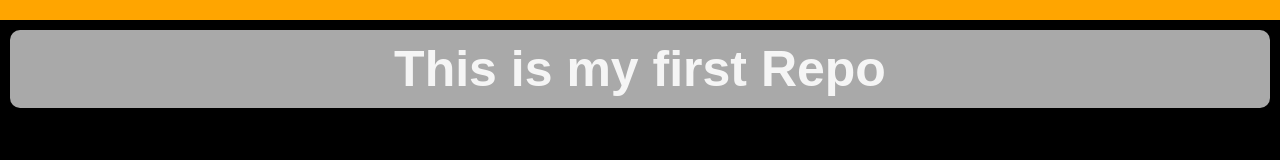
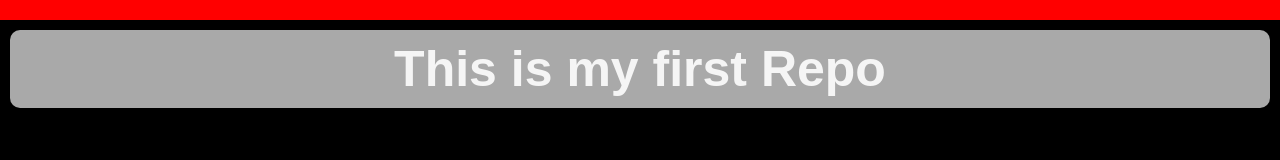
Before and after one commit to remix2021687/Test-Repo, a plain HTML site: page index.html in a window 1280 px wide. Drawn offline with Linux system fonts and the light colour scheme.

Commit message:
change color

```diff
--- a/style.css
+++ b/style.css
@@ -21,7 +21,7 @@ h1 {
 
 .topnav {
     height: 20px;
-    background-color: orange;
+    background-color: red;
 }
 
 body {
```
